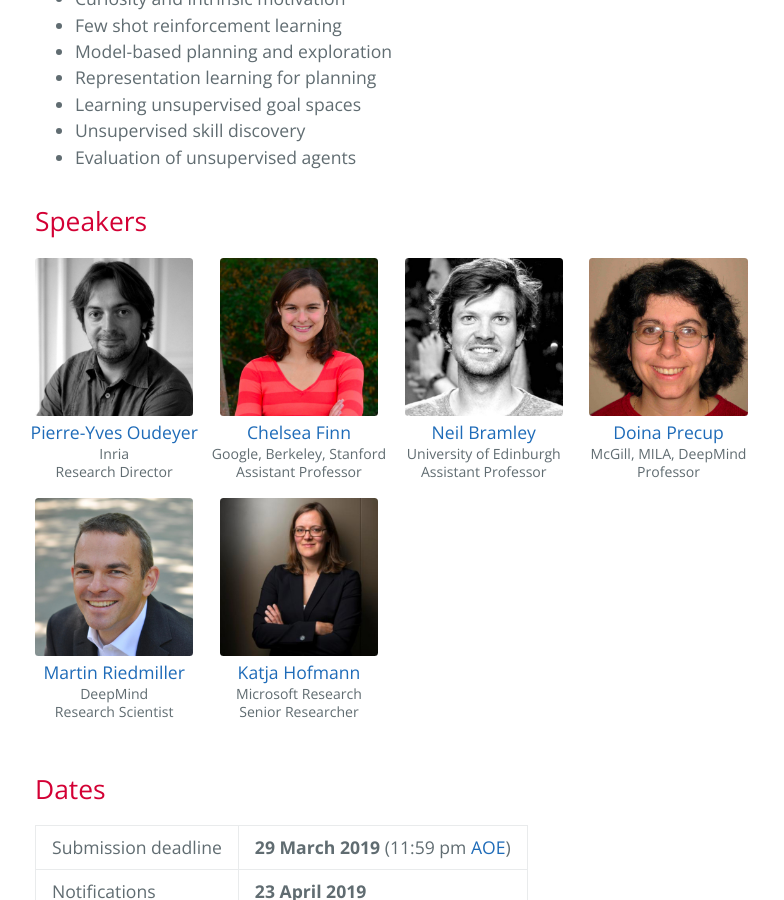
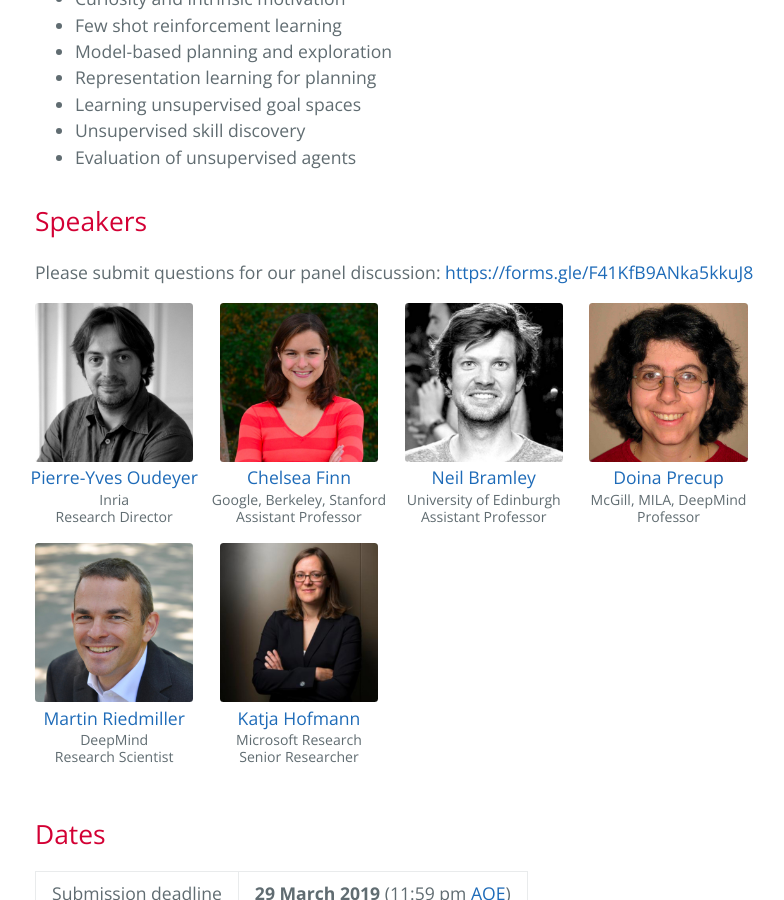
Before and after one commit to tarl2019/tarl2019.github.io, a Jekyll site: the page built from index.md, in a window 1280 px wide and 900 px high, scrolled down 1071 px. Shown: the whole window, without its empty margins (189-973 px from the left). Built offline with Jekyll 4.4.1, drawn with Linux system fonts in a browser that asks for light colours.

Commit message:
Add question form.

```diff
--- a/index.md
+++ b/index.md
@@ -39,6 +39,8 @@ workshop:
 - Evaluation of unsupervised agents
 
 ## Speakers
+
+Please submit questions for our panel discussion: <a href="https://forms.gle/F41KfB9ANka5kkuJ8 ">https://forms.gle/F41KfB9ANka5kkuJ8</a>
 
 <div style="text-align: left;">
 {%- for person in site.data.speakers -%}
```
